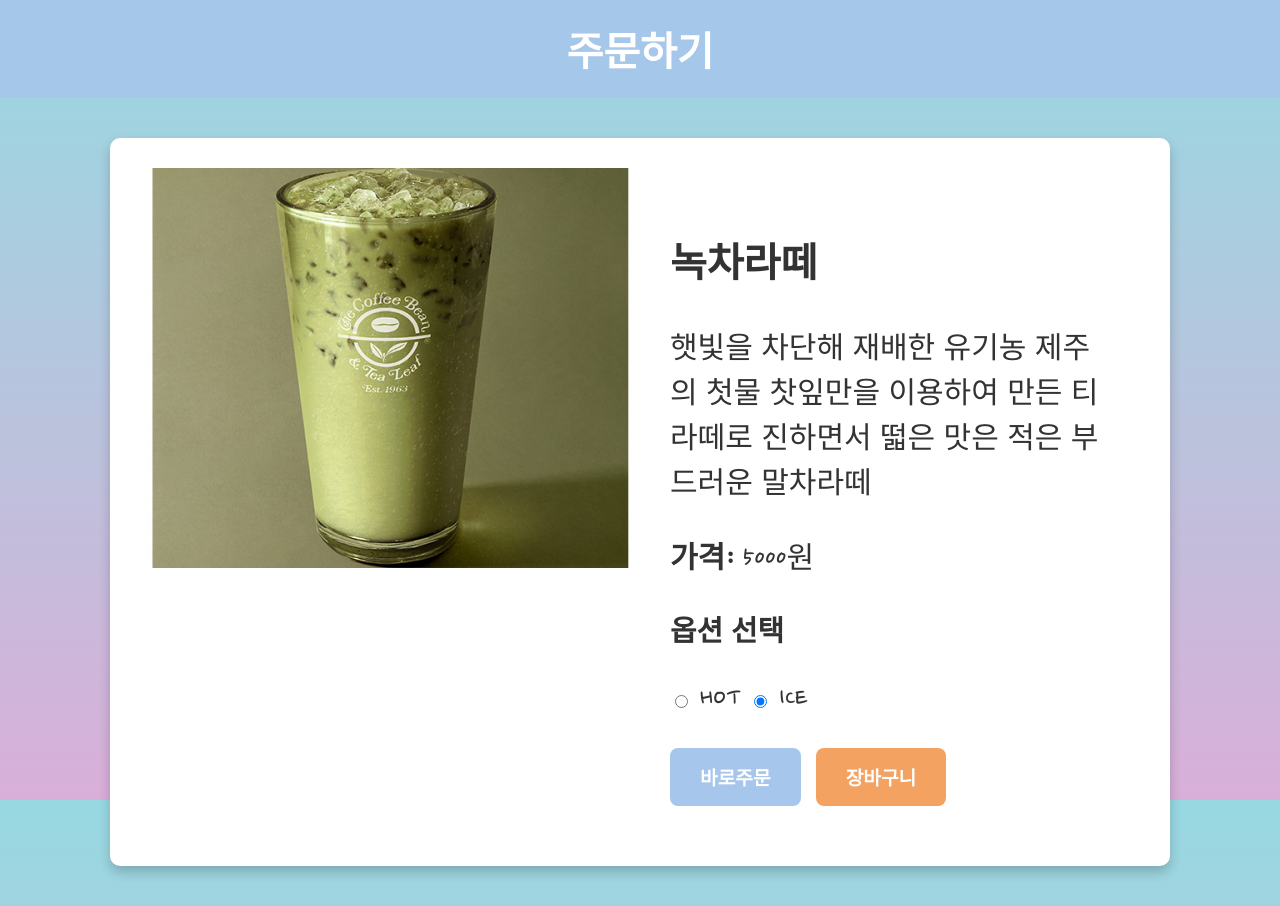
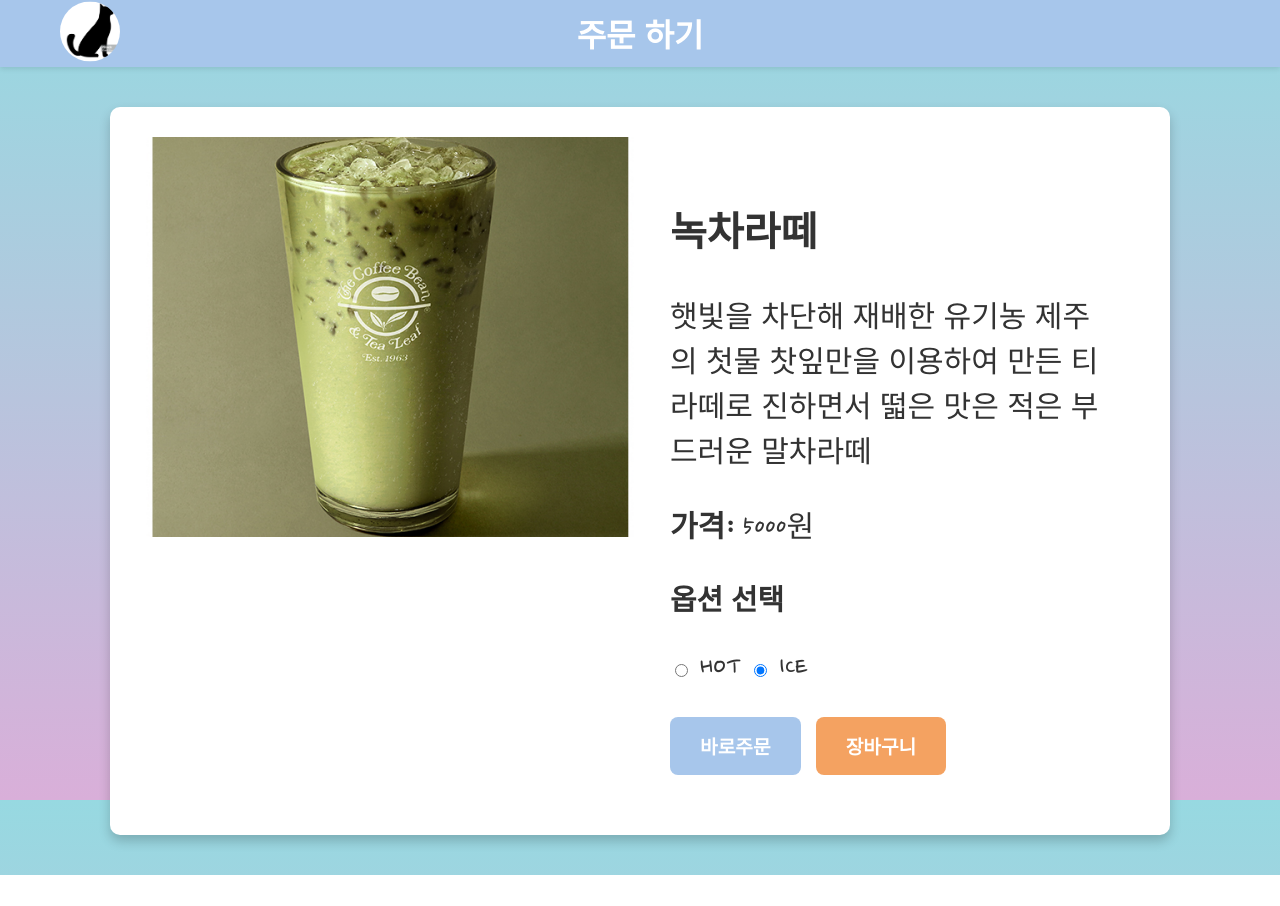
Before and after one commit to Jhoon1018/coffee-shop, a plain HTML site: page 녹차라떼.html in a window 1280 px wide. After the commit the page ends 875 px from the top, so only its background shows below. Drawn offline with Linux system fonts and the light colour scheme; a web font is replaced by a local one.

Commit message:
메뉴 페이지 헤더 중앙정렬 수정

```diff
--- a/coffee.css
+++ b/coffee.css
@@ -22,6 +22,7 @@ header {
     justify-content: space-between;
     max-width: 1200px;
     margin: 0 auto;
+
 }
 
 .logo img {
@@ -30,6 +31,11 @@ header {
     border-radius: 50%;
     cursor: pointer;
 }
+
+.header-center {
+    align-items: center;
+}
+
 
 h1 {
     font-size: 2rem;
--- a/녹차라떼.html
+++ b/녹차라떼.html
@@ -12,7 +12,17 @@
 </head>
 <body>
 <header>
-    <h1>주문하기</h1>
+    <div class="inner-header">
+    <div class="logo">
+        <a href="index.html" id="home-link">
+            <img src="./image/고양이.jpg" alt="고양이 로고">
+        </a>
+    </div>
+    <div class="header-right">
+        <h1>주문 하기</h1>
+    </div>
+</div>
+
 </header>
 <main>
     <div class="product-container">
--- a/주문하기.css
+++ b/주문하기.css
@@ -7,17 +7,46 @@ body {
 }
 
 header {
-    text-align: center;
-    padding: 20px 0;
-    background: rgba(167, 198, 235, 0.9);
-    color: #fff;
+    background-color: #a7c6eb;
+    padding: 10px 20px;
+    position: sticky;
+    top: 0;
+    z-index: 1000;
+    box-shadow: 0 2px 5px rgba(0, 0, 0, 0.1);
 }
 
+.inner-header {
+    display: flex;
+    align-items: center;
+    justify-content: center; /* 글자를 가운데 정렬 */
+    max-width: 1200px;
+    margin: 0 auto;
+    position: relative; /* 로고를 절대 위치로 배치하기 위해 필요 */
+}
+
+.logo {
+    position: absolute;
+    left: 20px; /* 왼쪽 여백 */
+    top: 50%;
+    transform: translateY(-50%); /* 세로 가운데 맞춤 */
+}
+
+.logo img {
+    height: 60px;
+    width: 60px;
+    border-radius: 50%;
+    cursor: pointer;
+}
+
+/* 제목은 가운데 */
 h1 {
-    font-family: 'Agdasima', sans-serif;
-    font-size: 2.5rem;
+    font-size: 2rem;
+    color: #fff;
     margin: 0;
+    text-align: center;
+    flex: 1;
 }
+
 
 main {
     display: flex;
```
Also changed, not shown: index.html (+1 -21 lines), 드립커피.html (+10 -1 lines), 스트로베리화이트레드벨벳.html (+10 -1 lines), 아메리카노.html (+10 -1 lines), 제주유기농작설.html (+10 -1 lines), 카페라떼.html (+10 -1 lines), 카페모카.html (+10 -1 lines), 플레인버터스콘.html (+10 -1 lines).
